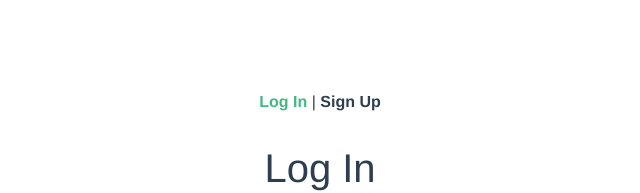
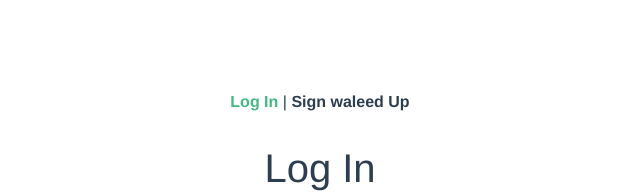
Before and after one commit to w-saeed/ToDo_List-_AWS, a Vue app: page / in a window 1280 px wide. Shown: the top 193 px of the page, without its empty margins (320-960 px from the left). Built offline with nearby package versions, Linux system fonts and the light colour scheme.

Commit message:
new changes

```diff
--- a/src/views/Home.vue
+++ b/src/views/Home.vue
@@ -5,7 +5,7 @@
       <div id="nav">
         <router-link to="/">Log In </router-link> |
 
-        <router-link to="/signup">Sign Up</router-link>
+        <router-link to="/signup">Sign waleed Up</router-link>
       </div>
 
       <router-view />
```
